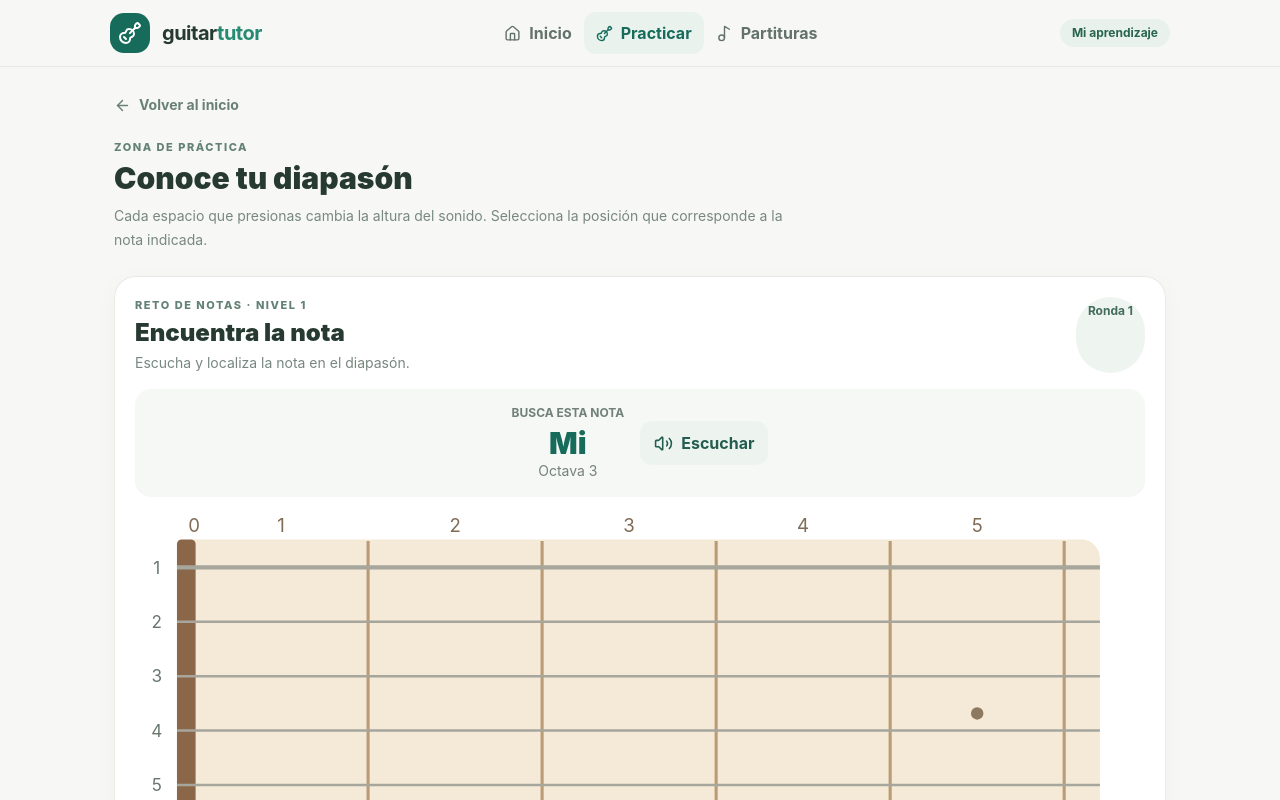
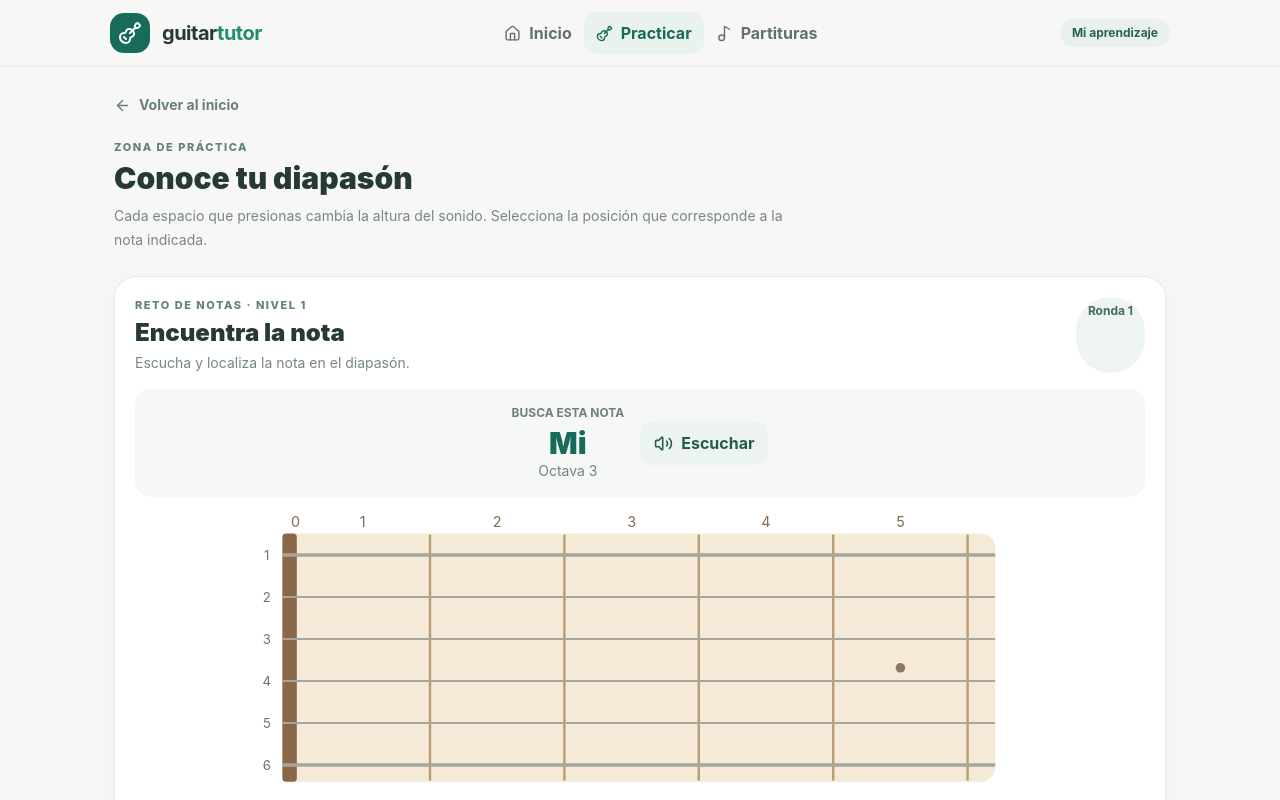
Before and after one commit to juanisidromejia/guitar-tutor, a Vue app: page /practicar in a window 1280 px wide. Shown: the top 800 px of the page. Built offline with nearby package versions, Linux system fonts and the light colour scheme.

Commit message:
Limit fretboard display width on larger screens

```diff
--- a/src/components/GuitarFretboard.vue
+++ b/src/components/GuitarFretboard.vue
@@ -53,7 +53,7 @@ const selectedLabel = computed(() => {
   <div class="w-full overflow-x-auto">
     <svg
       viewBox="0 0 650 250"
-      class="mx-auto block w-full min-w-[310px]"
+      class="mx-auto block w-full min-w-[310px] max-w-[780px]"
       role="img"
       aria-label="Diapasón interactivo de guitarra"
     >
```
